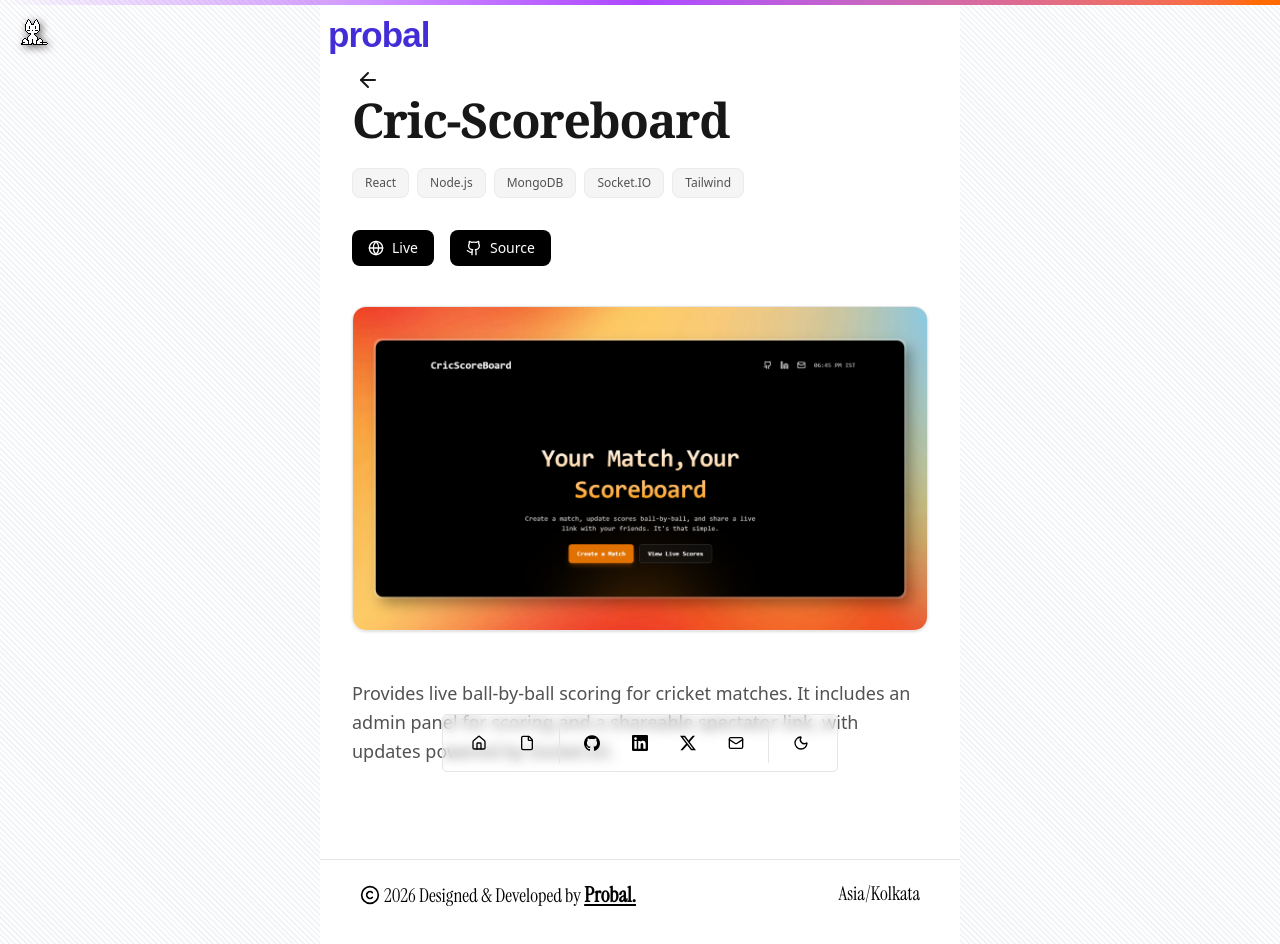
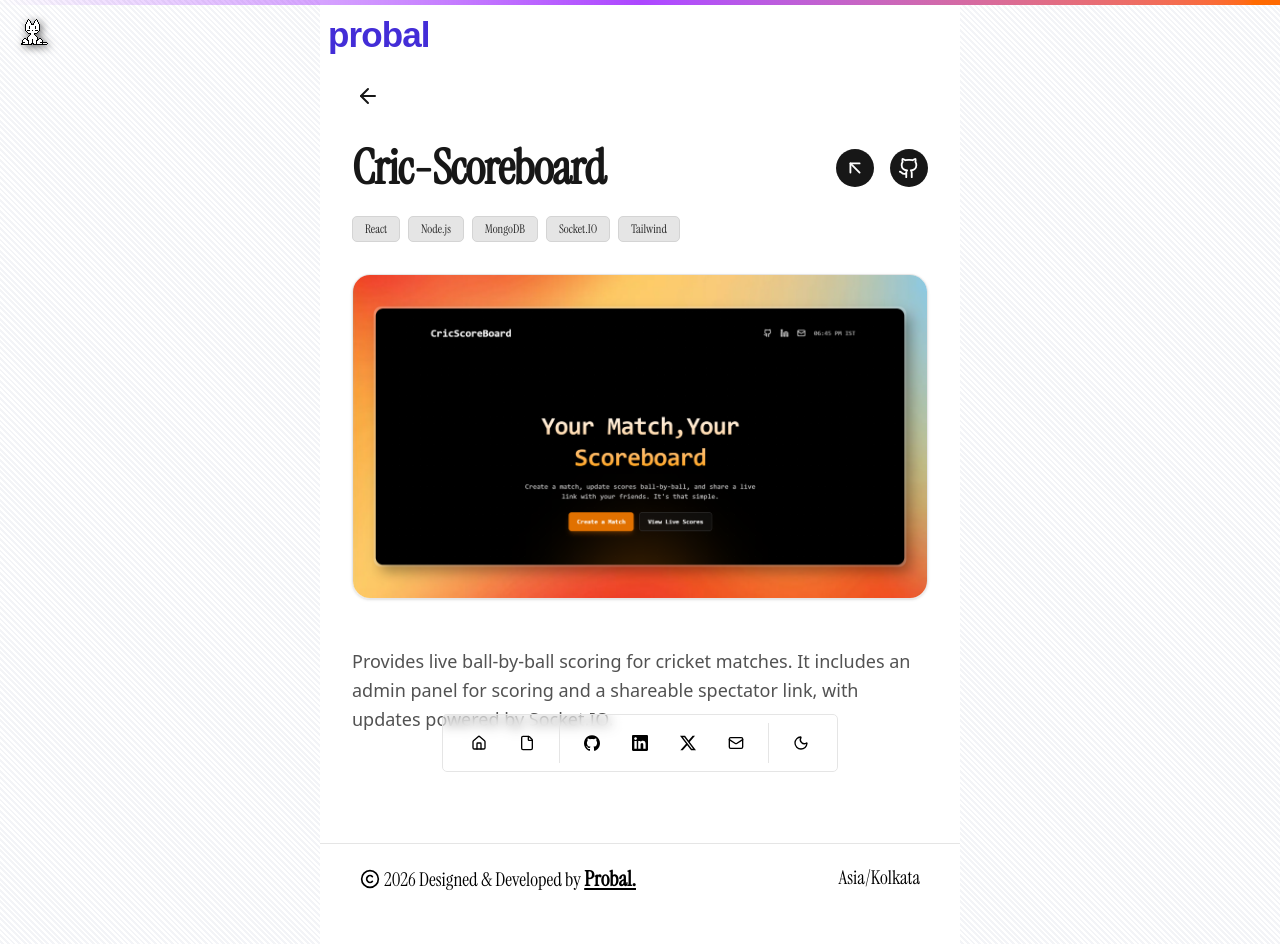
Before and after one commit to prodot-com/probalghoshdev, a Next.js app: page /projects/cricscoreboard in a window 1280 px wide. Shown: the top 944 px of the page. Built offline with nearby package versions, Linux system fonts and the light colour scheme; a web font is replaced by a local one.

Commit message:
feat: enhance ProjectPage layout with new styling and additional components

```diff
--- a/src/app/projects/[slug]/page.tsx
+++ b/src/app/projects/[slug]/page.tsx
@@ -3,8 +3,9 @@ import { notFound } from "next/navigation";
 import Image from "next/image";
 import Link from "next/link";
 import { Metadata } from "next";
-import { Globe, Github } from "lucide-react";
+import { Globe, Github, ArrowUpLeft } from "lucide-react";
 import BackButton from "@/components/BackButton";
+import { CardContent } from "@/components/ui/card";
 
 export async function generateMetadata({
   params,
@@ -44,37 +45,33 @@ export default async function ProjectPage({
   if (!project) return notFound();
 
 return (
-    <div className="min-h-screen bg-white text-neutral-900 flex justify-center py-16 px-6 sm:px-8">
+  <div className="min-h-screen bg-white dark:bg-neutral-900
+                  text-neutral-900 dark:text-white
+                  flex justify-center py-20 px-6 sm:px-8 transition-colors">
+
     <div className="max-w-3xl w-full">
 
-        <BackButton/>
+      <div className="mb-8">
+        <BackButton />
+      </div>
 
-        <h1 className="text-4xl sm:text-5xl font-bold font-serif mb-6 tracking-tight">
+      <div className="flex items-center justify-between">
+        <h1 className="text-4xl sm:text-5xl font-bold instrument-serif-bold tracking-tight mb-6">
           {project.name}
         </h1>
 
-        {project.tools && (
-          <div className="flex flex-wrap gap-2 mb-8">
-            {project.tools.map((tech) => (
-              <span
-                key={tech}
-                className="bg-neutral-100 text-neutral-600 px-3 py-1.5 rounded-md text-xs font-medium border border-neutral-200/60"
-              >
-                {tech}
-              </span>
-            ))}
-          </div>
-        )}
-
-        <div className="flex flex-wrap gap-4 mb-10">
+        <div className="flex flex-wrap gap-4 mb-6">
           {project.link?.livelink && (
             <a
               href={project.link.livelink}
               target="_blank"
               rel="noopener noreferrer"
-              className="bg-black text-white px-4 py-2 rounded-md flex items-center gap-2 text-sm font-medium hover:bg-neutral-800 transition-colors"
+              className="bg-neutral-900 dark:bg-white
+                        text-white dark:text-neutral-900
+                        p-2 rounded-full flex items-center gap-2
+                        text-sm font-medium hover:opacity-80 transition"
             >
-              <Globe size={16} /> Live
+              <ArrowUpLeft size={22} />
             </a>
           )}
           {project.link?.gitlink && (
@@ -82,15 +79,36 @@ export default async function ProjectPage({
               href={project.link.gitlink}
               target="_blank"
               rel="noopener noreferrer"
-              className="bg-black text-white px-4 py-2 rounded-md flex items-center gap-2 text-sm font-medium hover:bg-neutral-800 transition-colors"
+              className="bg-neutral-900 dark:bg-white
+                        text-white dark:text-neutral-900
+                        p-2 rounded-full flex items-center gap-2
+                        text-sm font-medium hover:opacity-80 transition"
             >
-              <Github size={16} /> Source
+              <Github size={22} />
             </a>
           )}
         </div>
+      </div>
+
+      <div className="flex flex-wrap gap-2 mb-8">
+        {project.tools.map((tool) => (
+          <span
+            key={tool}
+            className="text-xs bg-neutral-200 dark:bg-neutral-800
+                      text-neutral-800 dark:text-neutral-200
+                      px-3 py-1 rounded-[5px] border
+                      border-neutral-300 dark:border-neutral-700
+                      transition instrument-serif"
+          >
+            {tool}
+          </span>
+        ))}
+      </div>
 
       {project.image && (
-          <div className="rounded-xl overflow-hidden border border-neutral-200 shadow-sm mb-12">
+        <div className="rounded-2xl overflow-hidden
+                        border border-neutral-200 dark:border-neutral-800
+                        shadow-sm mb-12">
           <Image
             src={project.image}
             alt={project.name}
@@ -102,7 +120,8 @@ export default async function ProjectPage({
         </div>
       )}
 
-        <div className="prose prose-neutral max-w-none text-neutral-600 leading-relaxed text-lg">
+      <div className="text-neutral-600 dark:text-neutral-400
+                      leading-relaxed text-lg space-y-4">
         <p>{project.description}</p>
       </div>
 
```
Lines whose indentation alone changed are shown as unchanged.
